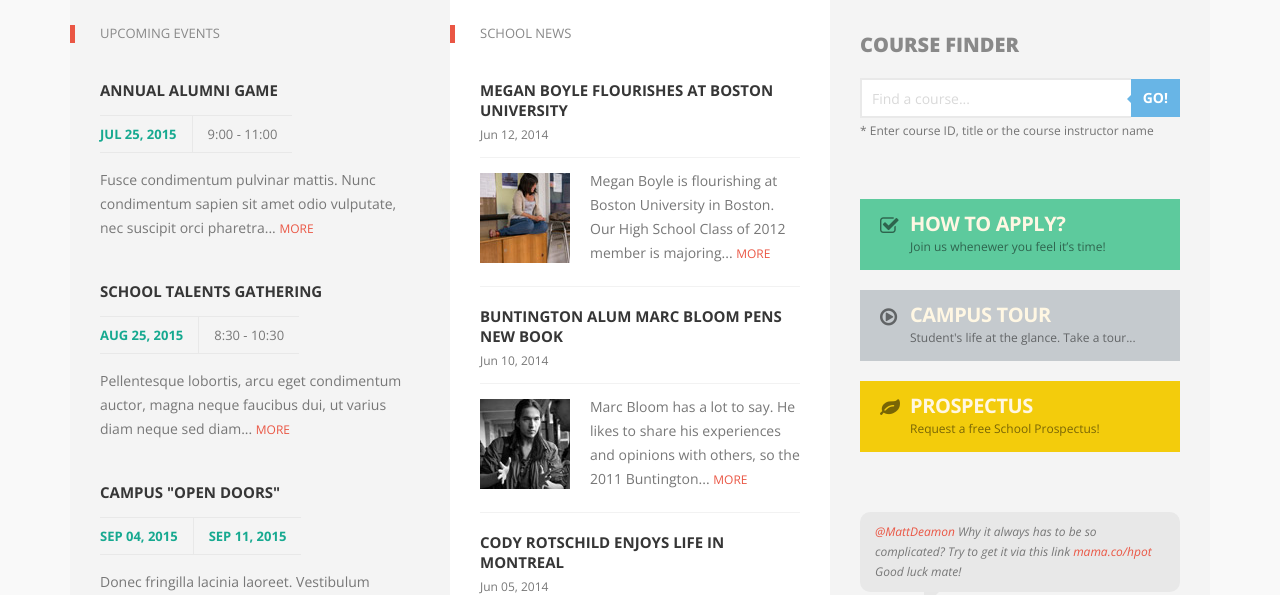
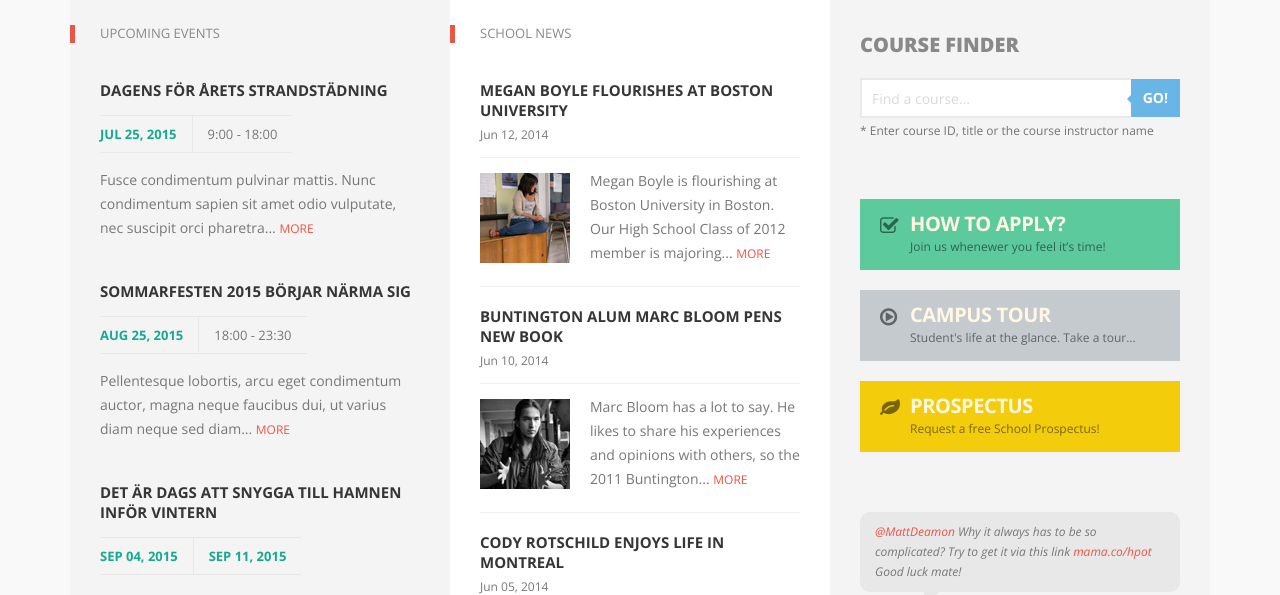
Before and after one commit to awkwardhandshake/Hajhaj, a plain HTML site: page index.html in a window 1280 px wide. Shown: the part 615-1210 px from the top of the page. Drawn offline with nearby package versions, Linux system fonts and the light colour scheme; some packages are replaced by stand-ins of ours.

Commit message:
Update index.html

```diff
--- a/index.html
+++ b/index.html
@@ -259,10 +259,10 @@
 
                                     <li class="up-event-wrap">
 
-                                        <h1 class="title-median"><a href="#" title="Annual alumni game">Annual alumni game</a></h1>
+                                        <h1 class="title-median"><a href="#" title="Strandstädning">Dagens för årets strandstädning</a></h1>
 
                                         <div class="up-event-meta clearfix">
-                                            <div class="up-event-date">Jul 25, 2015</div><div class="up-event-time">9:00 - 11:00</div>
+                                            <div class="up-event-date">Jul 25, 2015</div><div class="up-event-time">9:00 - 18:00</div>
                                         </div>
 
                                         <p>
@@ -273,10 +273,10 @@
 
                                     <li class="up-event-wrap">
 
-                                        <h1 class="title-median"><a href="#" title="School talents gathering">School talents gathering</a></h1>
+                                        <h1 class="title-median"><a href="#" title="Sommarfest">Sommarfesten 2015 börjar närma sig</a></h1>
 
                                         <div class="up-event-meta clearfix">
-                                            <div class="up-event-date">Aug 25, 2015</div><div class="up-event-time">8:30 - 10:30</div>
+                                            <div class="up-event-date">Aug 25, 2015</div><div class="up-event-time">18:00 - 23:30</div>
                                         </div>
 
                                         <p>
@@ -287,7 +287,7 @@
 
                                     <li class="up-event-wrap">
 
-                                        <h1 class="title-median"><a href="#" title="School talents gathering">Campus "Open Doors"</a></h1>
+                                        <h1 class="title-median"><a href="#" title="Hamnfix">Det är dags att snygga till hamnen inför vintern</a></h1>
 
                                         <div class="up-event-meta clearfix">
                                             <div class="up-event-date">Sep 04, 2015</div><div class="up-event-date">Sep 11, 2015</div>
```
